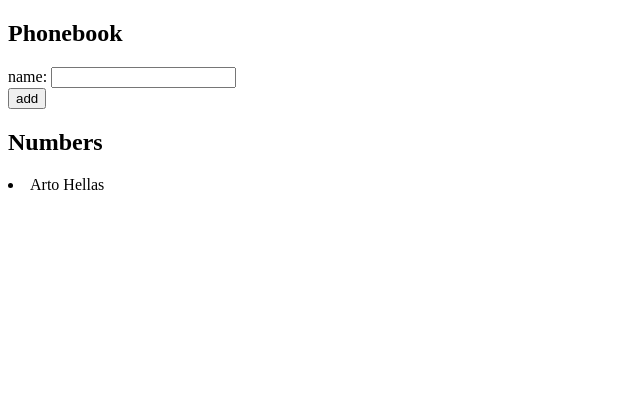
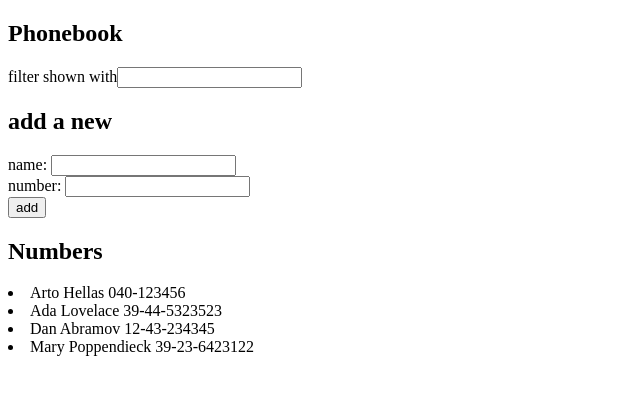
Before and after one commit to aleksikyto/fullstackopen2022, a React (Create React App) app in the folder part2/puhelinluettelo/: page / in a window 1280 px wide. Shown: the top 394 px of the page, without its empty margins (0-640 px from the left). Built offline with nearby package versions, Linux system fonts and the light colour scheme.

Commit message:
2.6-2.10 done

```diff
--- a/part2/puhelinluettelo/src/App.js
+++ b/part2/puhelinluettelo/src/App.js
@@ -1,42 +1,67 @@
 import { useState } from "react";
+import Filter from "./components/Filter";
+import PersonForm from "./components/PersonForm";
+import Persons from "./components/Persons";
 
 const App = () => {
-  const [persons, setPersons] = useState([{ name: "Arto Hellas" }]);
+  const [persons, setPersons] = useState([
+    { name: "Arto Hellas", number: "040-123456" },
+    { name: "Ada Lovelace", number: "39-44-5323523" },
+    { name: "Dan Abramov", number: "12-43-234345" },
+    { name: "Mary Poppendieck", number: "39-23-6423122" },
+  ]);
   const [newName, setNewName] = useState("");
+  const [newNumber, setNewNumber] = useState("");
+  const [newFilter, setNewFilter] = useState("");
 
   const addPerson = (event) => {
     event.preventDefault();
 
     const personObject = {
       name: newName,
+      number: newNumber,
     };
 
-    setPersons((persons) => [...persons, personObject]);
-    setNewName("");
+    if (!persons.find((person) => person.name === newName)) {
+      setPersons((persons) => [...persons, personObject]);
+      setNewName("");
+      setNewNumber("");
+    }
+    if (persons.find((person) => person.name === newName)) {
+      alert(`${newName} is already added to phonebook`);
+    }
   };
 
-  const handleChange = (event) => {
+  const handleNameChange = (event) => {
     setNewName(event.target.value);
   };
+
+  const handleNumberChange = (event) => {
+    setNewNumber(event.target.value);
+  };
+
+  const handleFilterChange = (event) => {
+    setNewFilter(event.target.value);
+  };
+
+  const personsToShow = persons.filter((person) =>
+    person.name.toLowerCase().match(newFilter.toLowerCase())
+  );
 
   return (
     <div>
       <h2>Phonebook</h2>
-      <form onSubmit={addPerson}>
-        <div>
-          name: <input value={newName} onChange={handleChange} />
-        </div>
-        <div>
-          <button type="submit">add</button>
-        </div>
-      </form>
+      <Filter newFilter={newFilter} handleFilterChange={handleFilterChange} />
+      <h2>add a new</h2>
+      <PersonForm
+        addPerson={addPerson}
+        newName={newName}
+        handleNameChange={handleNameChange}
+        newNumber={newNumber}
+        handleNumberChange={handleNumberChange}
+      />
       <h2>Numbers</h2>
-      <div>
-        {persons.length >= 0 &&
-          persons.map((person, i) => {
-            return <li key={i}> {person.name} </li>;
-          })}
-      </div>
+      <Persons persons={personsToShow} />
     </div>
   );
 };
--- /dev/null
+++ b/part2/puhelinluettelo/src/components/Filter.js
@@ -0,0 +1,10 @@
+const Filter = ({ newFilter, handleFilterChange }) => {
+  return (
+    <div>
+      filter shown with
+      <input value={newFilter} onChange={handleFilterChange} />
+    </div>
+  );
+};
+
+export default Filter;
--- /dev/null
+++ b/part2/puhelinluettelo/src/components/Person.js
@@ -0,0 +1,9 @@
+const Person = ({ person }) => {
+  return (
+    <li>
+      {person.name} {person.number}
+    </li>
+  );
+};
+
+export default Person;
--- /dev/null
+++ b/part2/puhelinluettelo/src/components/PersonForm.js
@@ -0,0 +1,23 @@
+const PersonForm = ({
+  addPerson,
+  newName,
+  handleNameChange,
+  newNumber,
+  handleNumberChange,
+}) => {
+  return (
+    <form onSubmit={addPerson}>
+      <div>
+        name: <input value={newName} onChange={handleNameChange} />
+      </div>
+      <div>
+        number: <input value={newNumber} onChange={handleNumberChange} />
+      </div>
+      <div>
+        <button type="submit">add</button>
+      </div>
+    </form>
+  );
+};
+
+export default PersonForm;
--- /dev/null
+++ b/part2/puhelinluettelo/src/components/Persons.js
@@ -0,0 +1,18 @@
+import Person from "./Person";
+
+const Persons = ({ persons }) => {
+  return (
+    <div>
+      {persons.length >= 0 &&
+        persons.map((person, i) => {
+          return (
+            <div key={i}>
+              <Person person={person} />
+            </div>
+          );
+        })}
+    </div>
+  );
+};
+
+export default Persons;
```
